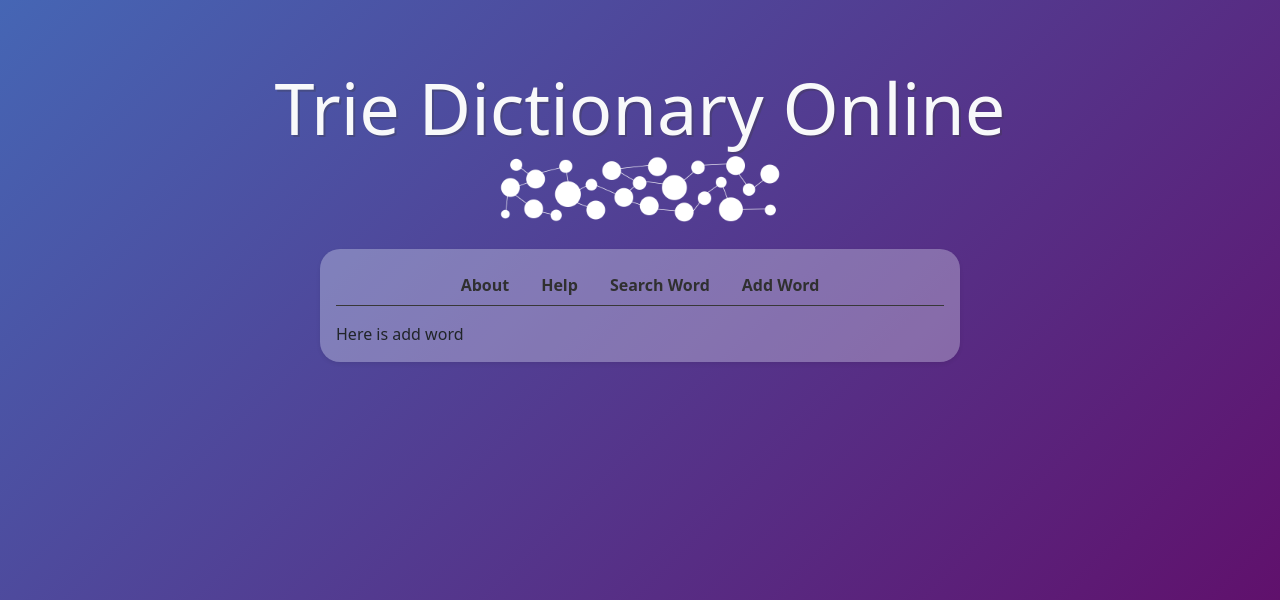
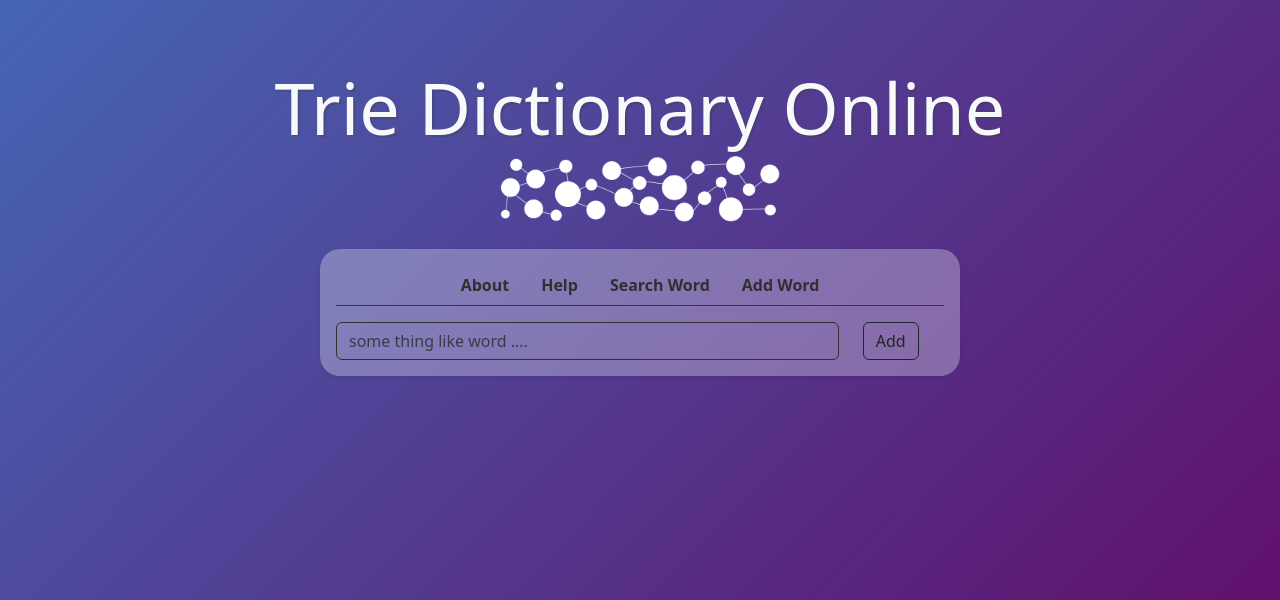
Before and after one commit to theMHD-120/trie-dictionary-online, a Django app: page / in a window 1280 px wide, after a click on "Add Word". Shown: the top 600 px of the page. Run offline with Django 4.2, Linux system fonts and the light colour scheme; parts of the project's set-up code (start-up, migrations or seed data) failed here and were passed over.

Commit message:
add search and add word views

```diff
--- a/main/templates/main/home.html
+++ b/main/templates/main/home.html
@@ -61,7 +61,7 @@
                     here is help
                 </div>
                 <div class="collapse multi-collapse show" id="SearchWordBox" data-bs-parent="#NavGroup">
-                    <form action="{% url 'home' %}" method="POST">
+                    <form action="{% url 'search_word' %}" method="POST">
                         {% csrf_token %}
                         <div class="row">
                             <div class="col-10">
@@ -77,7 +77,20 @@
                     </form>
                 </div>
                 <div class="collapse multi-collapse" id="AddWordBox" data-bs-parent="#NavGroup">
-                    Here is add word
+                     <form action="{% url 'add_word' %}" method="POST">
+                        {% csrf_token %}
+                        <div class="row">
+                            <div class="col-10">
+                                <input class="form-control"
+                                       style="background-color: rgba(0,0,0,0); border-color: #303030" type="text"
+                                       placeholder="some thing like word ...." name="word">
+                            </div>
+                            <div class="col-2">
+                                <button type="submit" class="btn btn-outline-dark">Add</button>
+                            </div>
+
+                        </div>
+                    </form>
                 </div>
             </div>
         </div>
--- a/main/urls.py
+++ b/main/urls.py
@@ -4,4 +4,6 @@ from . import views
 
 urlpatterns = [
     path('', views.home_page_view, name='home'),
+    path('search_word/', views.search_word_view, name='search_word'),
+    path('add_word/', views.add_word_view, name='add_word'),
 ]
--- a/main/views.py
+++ b/main/views.py
@@ -1,10 +1,21 @@
-from django.shortcuts import render
+from django.shortcuts import render, redirect, reverse
 
 from utils.trie_dictionary import trie_dict
 
 
-def home_page_view(request):
+def search_word_view(request):
     if request.method == 'POST':
         word = request.POST['word']
         print(word)
+    return redirect(reverse('home'))
+
+
+def add_word_view(request):
+    if request.method == 'POST':
+        word = request.POST['word']
+        print(word)
+    return redirect(reverse('home'))
+
+
+def home_page_view(request):
     return render(request, 'main/home.html')
```
Also changed, not shown: utils/trie_dictionary.py (+8 -2 lines).
